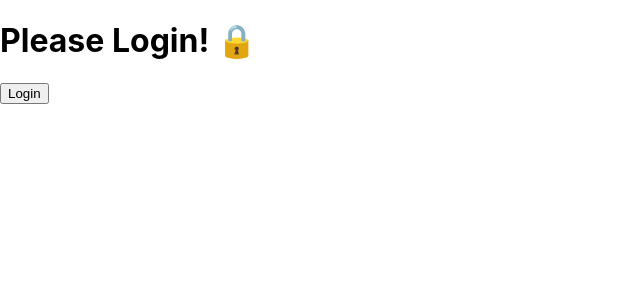
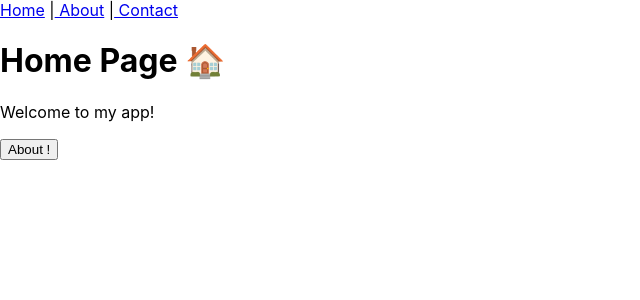
Before and after one commit to RohitIGEC/my-app, a React (Create React App) app: page / in a window 1280 px wide. Shown: the top 300 px of the page, without its empty margins (0-640 px from the left). Built offline with nearby package versions, Linux system fonts and the light colour scheme.

Commit message:
Day 14 - React Router useNavigate

```diff
--- a/package.json
+++ b/package.json
@@ -9,6 +9,7 @@
     "@testing-library/user-event": "^13.5.0",
     "react": "^19.2.6",
     "react-dom": "^19.2.6",
+    "react-router-dom": "^7.16.0",
     "react-scripts": "5.0.1",
     "web-vitals": "^2.1.4"
   },
--- /dev/null
+++ b/src/About.js
@@ -0,0 +1,10 @@
+function About() {
+  return (
+    <div>
+      <h1>About Page 👤</h1>
+      <p>I am Developer!</p>
+    </div>
+  );
+}
+
+export default About;
--- a/src/App.js
+++ b/src/App.js
@@ -1,20 +1,23 @@
-import { useState } from "react";
+import { BrowserRouter, Routes, Route, Link } from "react-router-dom";
+import Home from "./Home";
+import About from "./About";
+import Contact from "./Contact";
 
 function App() {
-  let [isLoggedIn, setIsLoggedIn] = useState(false);
+  return (
+    <BrowserRouter>
+      <nav>
+        <Link to="/">Home</Link> |
+        <Link to="/about"> About</Link> |
+        <Link to="/contact"> Contact</Link>
+      </nav>
 
-  return (
-    <div>
-      {isLoggedIn ? (
-        <h1>Welcome Back! 👋</h1>
-      ) : (
-        <h1>Please Login! 🔒</h1>
-      )}
-
-      <button onClick={() => setIsLoggedIn(!isLoggedIn)}>
-        {isLoggedIn ? "Logout" : "Login"}
-      </button>
-    </div>
+      <Routes>
+        <Route path="/" element={<Home />} />
+        <Route path="/about" element={<About />} />
+        <Route path="/contact" element={<Contact />} />
+      </Routes>
+    </BrowserRouter>
   );
 }
 
--- /dev/null
+++ b/src/Contact.js
@@ -0,0 +1,10 @@
+function Contact() {
+  return (
+    <div>
+      <h1>Contact Page 📞</h1>
+      <p>Email: xyz@gmail.com</p>
+    </div>
+  );
+}
+
+export default Contact;
--- /dev/null
+++ b/src/Home.js
@@ -0,0 +1,17 @@
+import { useNavigate } from "react-router-dom";
+
+function Home() {
+  let navigate = useNavigate();
+
+  return (
+    <div>
+      <h1>Home Page 🏠</h1>
+      <p>Welcome to my app!</p>
+      <button onClick={() => navigate("/about")}>
+        About !
+      </button>
+    </div>
+  );
+}
+
+export default Home;
```
Also changed, not shown: 1 other file (tests, documents, lock files or other folders).
